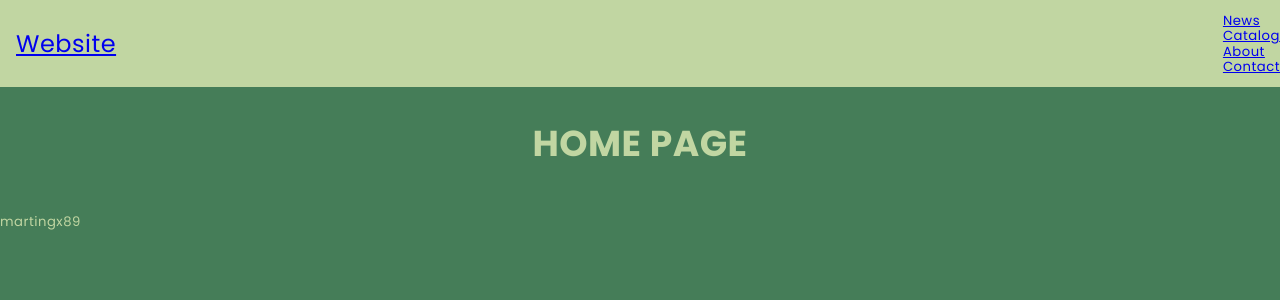
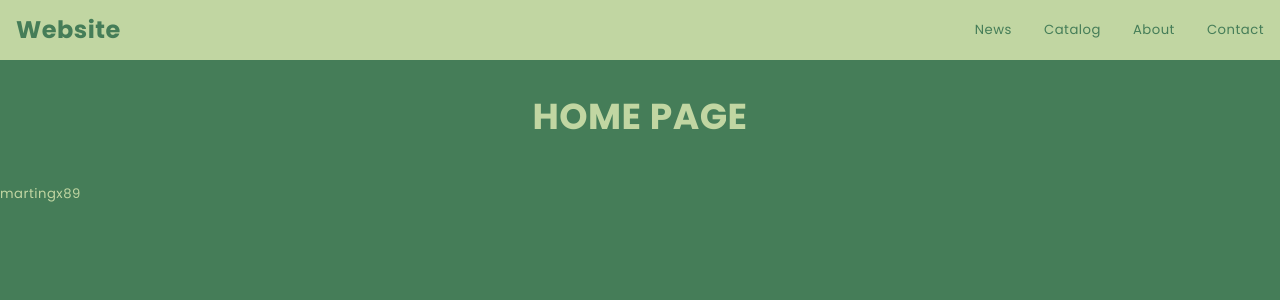
Before and after one commit to martingx89/sheep-one, a React (Create React App) app: page / in a window 1280 px wide. Shown: the top 300 px of the page. Built offline with nearby package versions, Linux system fonts and the light colour scheme; no server answers.

Commit message:
Add: styles to links

```diff
--- a/src/components/views/Navbar/Navbar.module.scss
+++ b/src/components/views/Navbar/Navbar.module.scss
@@ -9,5 +9,25 @@ nav {
   .title {
     font-size: 1.5rem;
     margin: 1rem;
+    font-weight: bold;
+    text-decoration: none;
+    color: $color-dark;
+  }
+
+  ul {
+    display: flex;
+
+    li {
+      list-style: none;
+
+      a {
+        display: block;
+        text-decoration: none;
+        color: $color-dark;
+        padding: 0.5rem;
+        margin: 0 0.5rem;
+        border-radius: 0.5rem;
+      }
+    }
   }
 }
```
